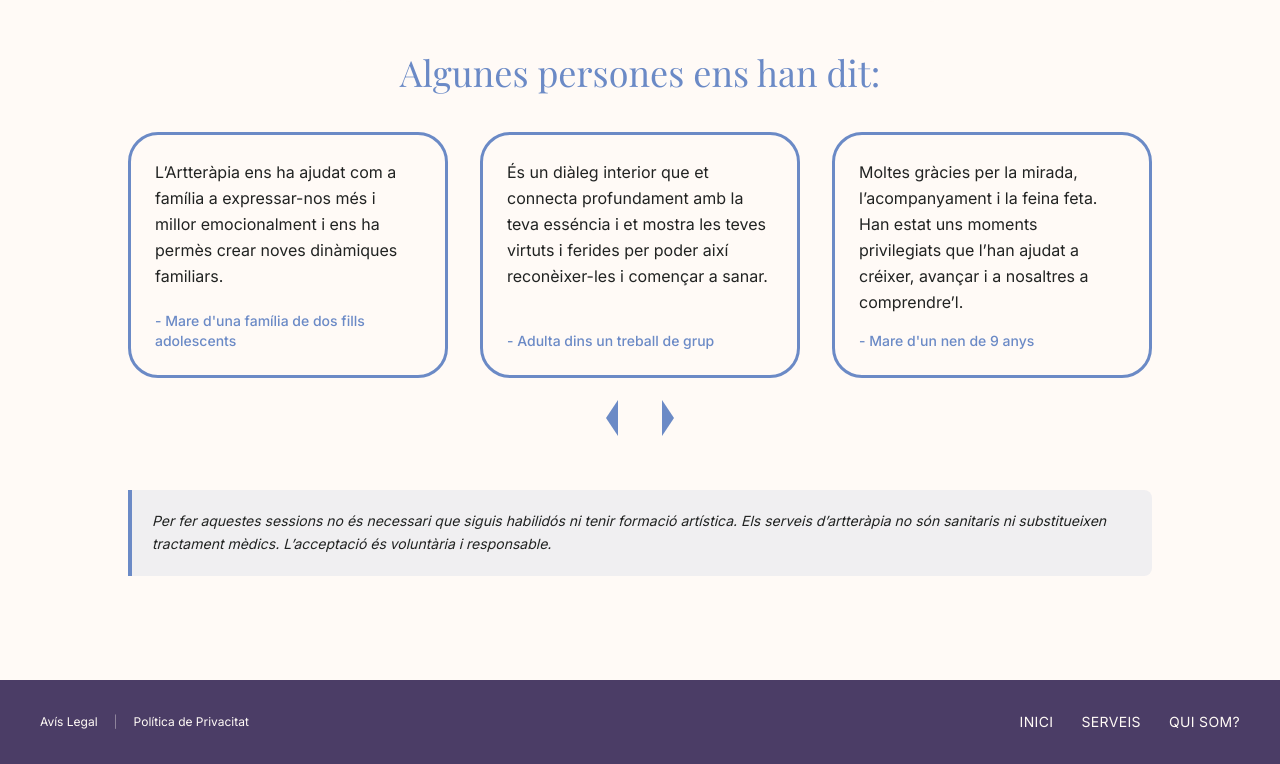
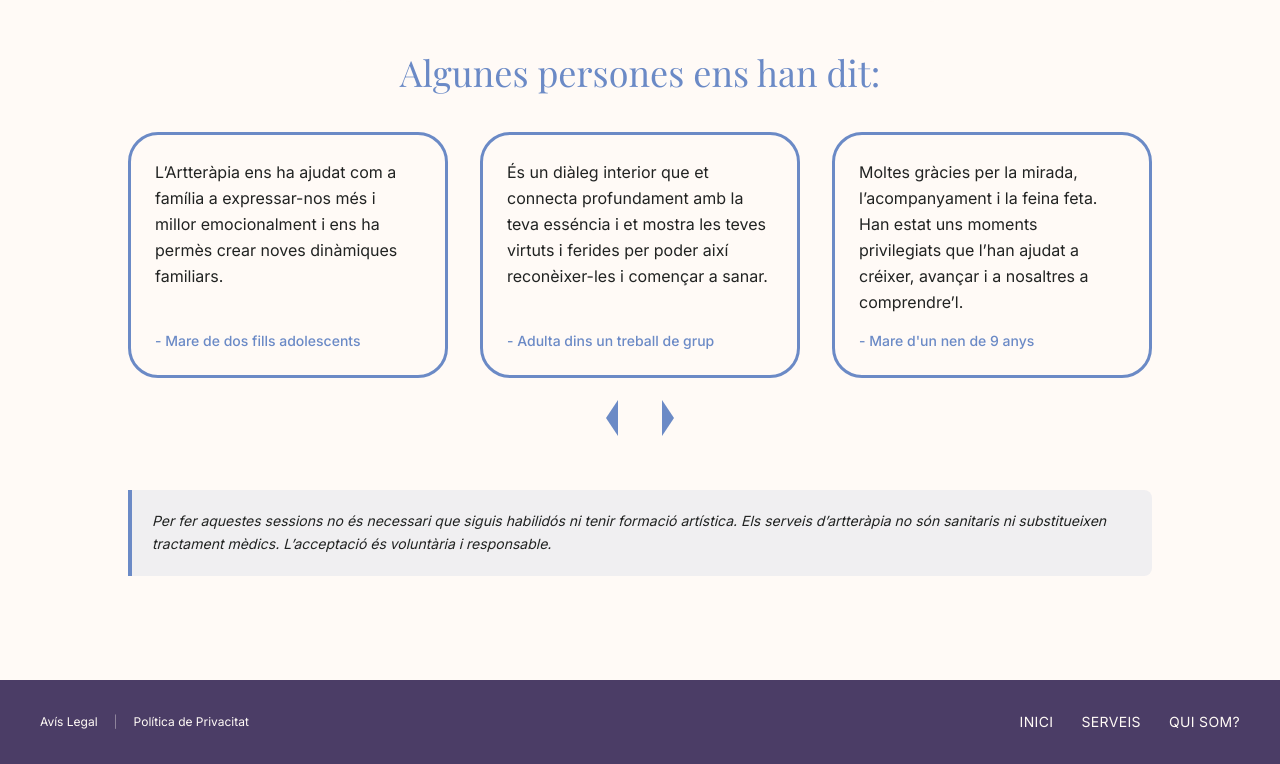
Before and after one commit to m-s-torne/taller-dels-sentits, a Next.js app: page /artterapia in a window 1280 px wide. Shown: the part 3505-4269 px from the top of the page. Built offline with nearby package versions, Linux system fonts and the light colour scheme.

Commit message:
fix: fix content phrasing error

```diff
--- a/app/_lib/servicesData.ts
+++ b/app/_lib/servicesData.ts
@@ -87,7 +87,7 @@ export const servicesData: ServiceSectionType[] = [
                     millor emocionalment i ens ha
                     permès crear noves dinàmiques
                     familiars.`,
-                author: `Mare d'una família de dos fills adolescents`,
+                author: `Mare de dos fills adolescents`,
             },
             {
                 review: `
```
